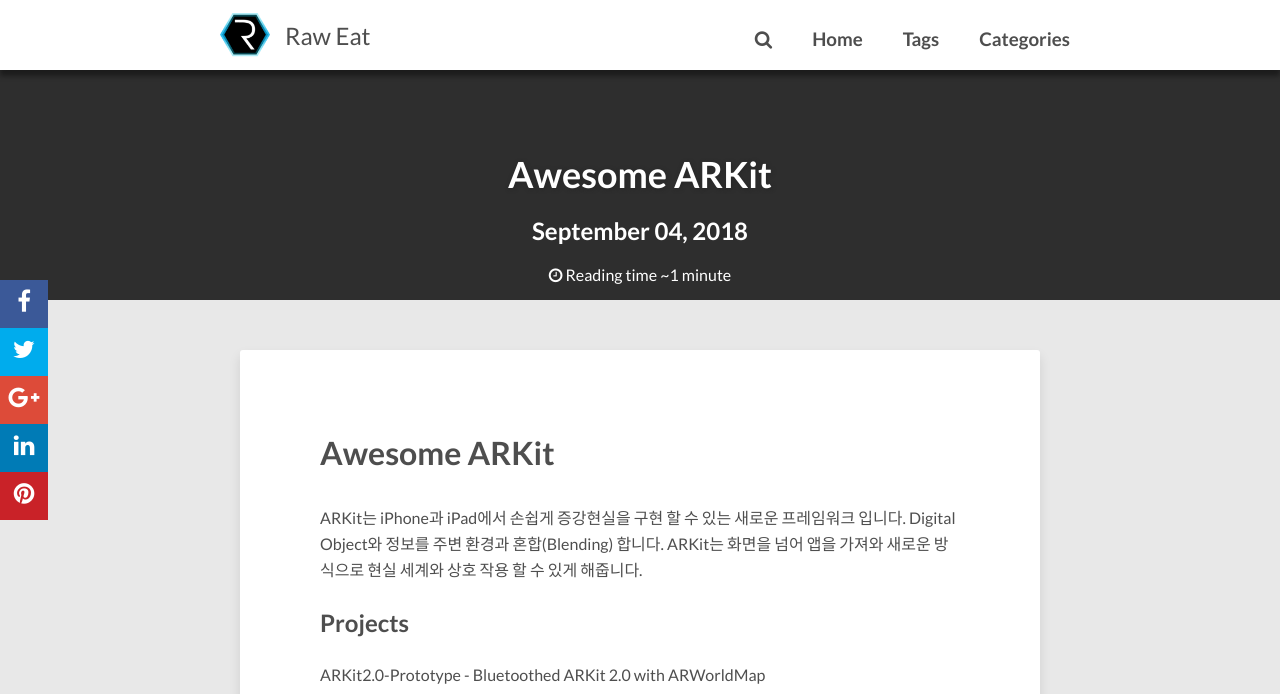
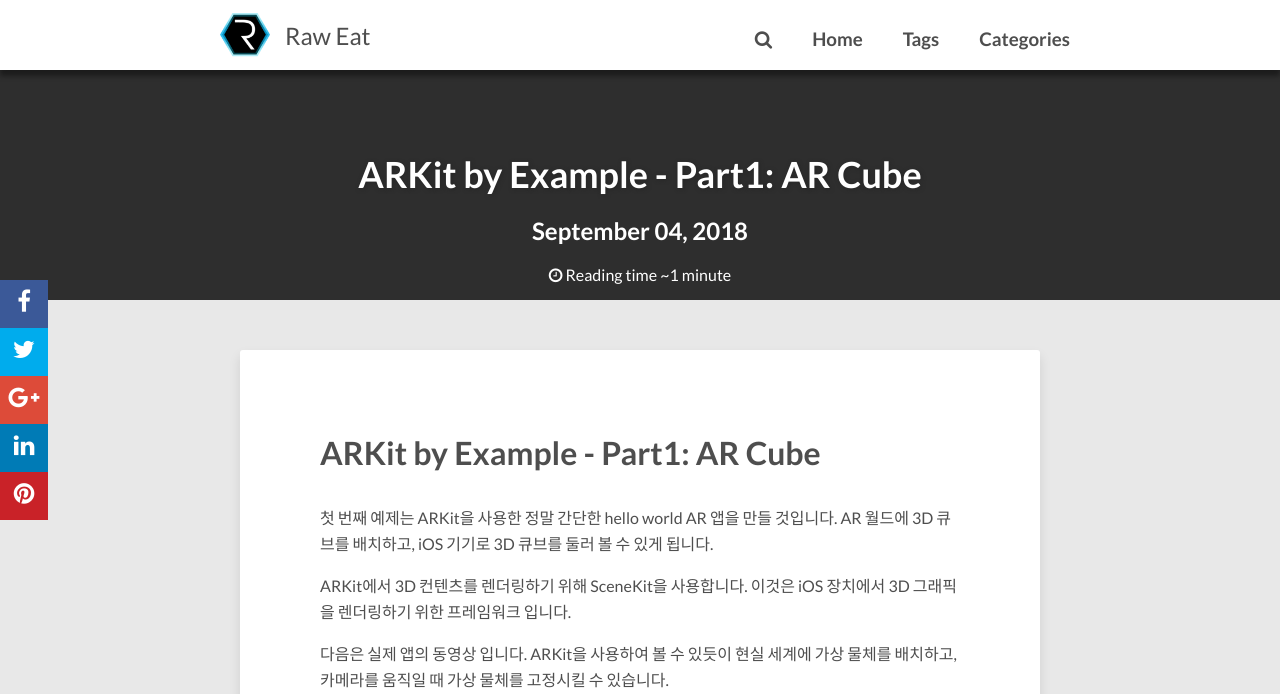
Before and after one commit to charles-na/charles-na.github.io, a Jekyll site: the page built from _posts/2018-09-04-post.md, in a window 1280 px wide and 1400 px high. Shown: the top 694 px of the window. Built offline with Jekyll 4.4.1, drawn with Linux system fonts in a browser that asks for light colours; nearby versions of some CDN libraries; comment, search, counter and statistics services are not loaded; some of the changed text lies outside the part shown.

Commit message:
add post

```diff
--- a/_posts/2018-09-04-post.md
+++ b/_posts/2018-09-04-post.md
@@ -1,14 +1,31 @@
 ---
 layout: post
-title: "Awesome ARKit"
-description: "A curated list of awesome ARKit projects and resources."
-tags: [arkit,awesome]
-categories: [curation]
+title: "ARKit by Example - Part1: AR Cube"
+description: "첫 번째 포스트는 ARKit을 사용한 정말 간단한 hello world AR 앱을 만들 것입니다."
+tags: [arkit,apple]
+categories: [arkit]
 ---
 
-ARKit는 iPhone과 iPad에서 손쉽게 증강현실을 구현 할 수 있는 새로운 프레임워크 입니다. Digital Object와 정보를 주변 환경과 혼합(Blending) 합니다. ARKit는 화면을 넘어 앱을 가져와 새로운 방식으로 현실 세계와 상호 작용 할 수 있게 해줍니다.
+첫 번째 예제는 ARKit을 사용한 정말 간단한 hello world AR 앱을 만들 것입니다. AR 월드에 3D 큐브를 배치하고, iOS 기기로 3D 큐브를 둘러 볼 수 있게 됩니다.
 
-## Projects
+ARKit에서 3D 컨텐츠를 렌더링하기 위해 SceneKit을 사용합니다. 이것은 iOS 장치에서 3D 그래픽을 렌더링하기 위한 프레임워크 입니다.
 
-ARKit2.0-Prototype - Bluetoothed ARKit 2.0 with ARWorldMap
-`link: https://github.com/simformsolutions/ARKit2.0-Prototype`
+다음은 실제 앱의 동영상 입니다. ARKit을 사용하여 볼 수 있듯이 현실 세계에 가상 물체를 배치하고, 카메라를 움직일 때 가상 물체를 고정시킬 수 있습니다.
+
+{::nomarkdown}
+<iframe width="560" height="315" src="https://www.youtube.com/embed/cHuitQ0WAX0" frameborder="0" allow="autoplay; encrypted-media" allowfullscreen></iframe>
+{:/nomarkdown}
+
+ 이것은 매우 간단한 응용 프로그램이지만 지오메트리 탐지, 3D 물리 및 훨씬 더 재미있는 것들을 포함하여 이러한 일련의 기사를 통해 점점 더 많은 기능을 구축 할 것입니다.
+
+
+## Requirements
+
+ARKit을 지원하기 위해서는 A9/A10 프로세서가 있는 iOS 장치가 있어야 합니다. 즉, iPhone 6S 이상 또는 iPad 2017 이상이어야 합니다.
+
+### Creating the project
+
+<figure>
+	<a href="https://cdn-images-1.medium.com/max/1600/1*4d-Qovl_HSLbeEEB1MDEdg.png"><img src="https://cdn-images-1.medium.com/max/1600/1*4d-Qovl_HSLbeEEB1MDEdg.png" alt=""></a>
+	<figcaption><a href="https://cdn-images-1.medium.com/max/1600/1*4d-Qovl_HSLbeEEB1MDEdg.png" title="image_title">Xcode를 열고, ARKit 프로젝트 템플릿을 선택하십시오.</a>.</figcaption>
+</figure>
```
Also changed, not shown: _posts/2018-09-05-post.md (added, +15 -0 lines).
